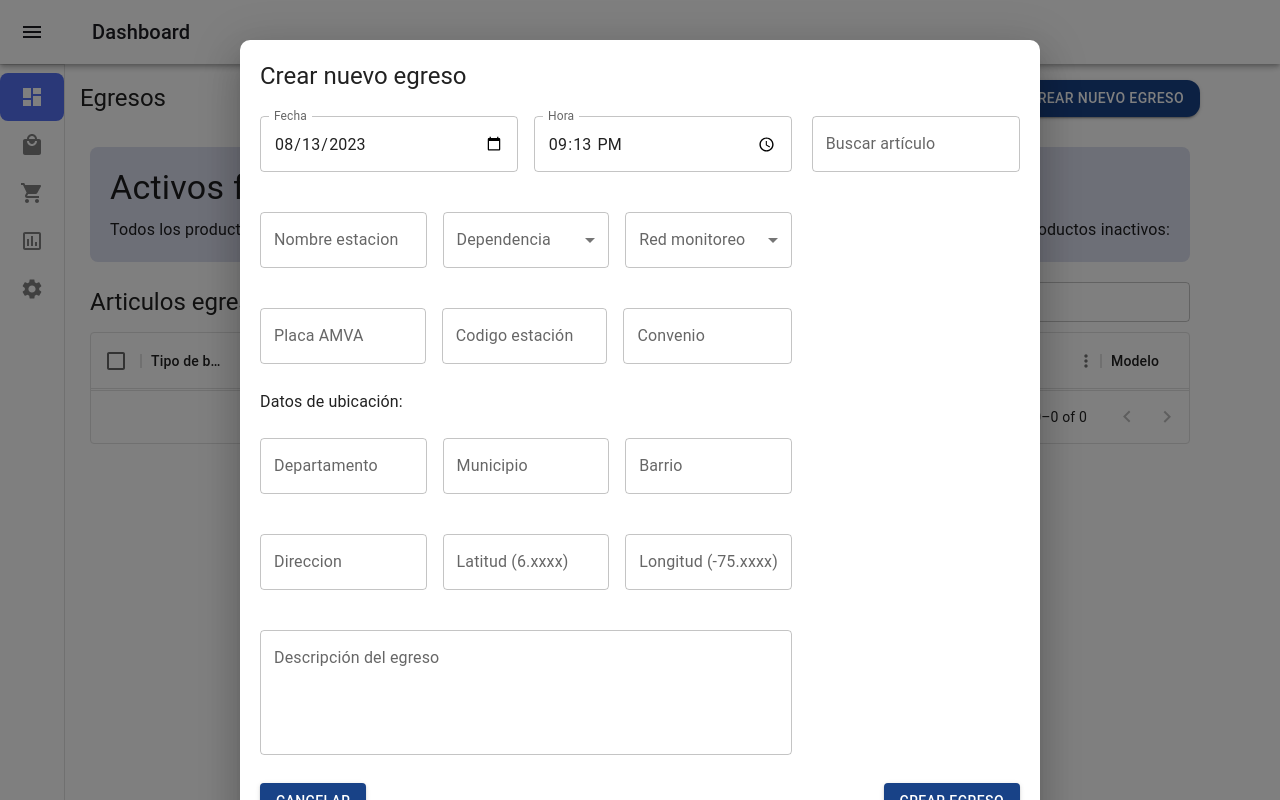
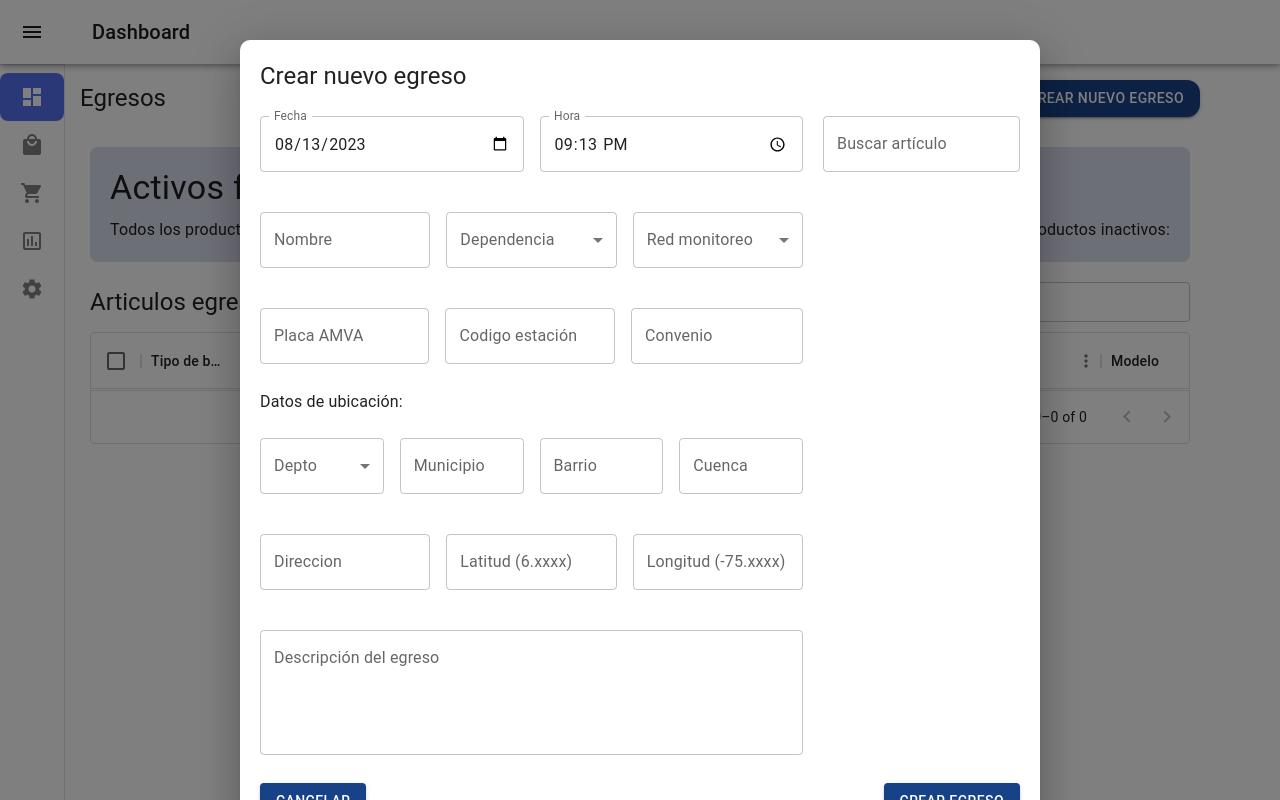
Before and after one commit to jpierre09/SIBI_front, a React (Vite) app: page /outflows in a window 1280 px wide. Both pictures are taken after typing "Sample" into the empty fields and a click on the button "+ CREAR NUEVO EGRESO". Built offline with nearby package versions, Linux system fonts and the light colour scheme.

Commit message:
Add cuenca

```diff
--- a/src/pages/OutflowsModal.jsx
+++ b/src/pages/OutflowsModal.jsx
@@ -1,5 +1,6 @@
 import React from 'react';
 import { Modal, Box, Typography, TextField, Button, Select, MenuItem, InputLabel, FormControl } from '@mui/material';
+
 
 const OutflowsModal = ({ open, onClose }) => {
   // Estados
@@ -26,6 +27,7 @@ const OutflowsModal = ({ open, onClose }) => {
   const [departamento, setDepartamento] = React.useState("");
   const [municipio, setMunicipio] = React.useState("");
   const [barrio, setBarrio] = React.useState("");
+  const [cuenca, setcuenca] = React.useState("");
   const [latitud, setLatitud] = React.useState("");
   const [longitud, setLongitud] = React.useState("");
   const [direccion, setdireccion] = React.useState("");
@@ -105,7 +107,7 @@ const OutflowsModal = ({ open, onClose }) => {
               fullWidth
               margin="normal"
               variant="outlined"
-              label="Nombre estacion"
+              label="Nombre"
               value={nombreestacion}
               onChange={(e) => setnombreestacion(e.target.value)}
               sx={{ marginRight: '16px', width: 'calc(48% - 8px)' }} // Ajuste del width para 3 campos
@@ -186,16 +188,25 @@ const OutflowsModal = ({ open, onClose }) => {
           </Typography>
 
             {/* Campos de Departamento, Municipio y Barrio */}
-          <Box sx={{ display: 'flex', justifyContent: 'space-between', marginBottom: '16px' }}>
-            <TextField
-              fullWidth
-              margin="normal"
-              variant="outlined"
-              label="Departamento"
+            <Box
+              sx={{
+                display: 'flex',
+                marginBottom: '16px',
+                '& > *:not(:last-child)': {
+                  marginRight: '16px',
+                },
+              }}
+            >
+              <FormControl variant="outlined" margin="normal" sx={{ width: 'calc(25% - 8px)' }}>
+                <InputLabel>Depto</InputLabel>
+                <Select
                   value={departamento}
                   onChange={(e) => setDepartamento(e.target.value)}
-              sx={{ marginRight: '16px', width: 'calc(33% - 8px)' }} // Ajuste del width para 3 campos
-            />
+                  label="Departamento"
+                >
+                  <MenuItem value={"Antioquia"}>Antioquia</MenuItem>
+                </Select>
+              </FormControl>
 
               <TextField
                 fullWidth
@@ -204,7 +215,7 @@ const OutflowsModal = ({ open, onClose }) => {
                 label="Municipio"
                 value={municipio}
                 onChange={(e) => setMunicipio(e.target.value)}
-              sx={{ marginRight: '16px', width: 'calc(33% - 8px)' }} // Ajuste del width para 3 campos
+                sx={{ width: 'calc(25% - 8px)' }}
               />
 
               <TextField
@@ -214,10 +225,21 @@ const OutflowsModal = ({ open, onClose }) => {
                 label="Barrio"
                 value={barrio}
                 onChange={(e) => setBarrio(e.target.value)}
-              sx={{ width: 'calc(33% - 8px)' }} // Ajuste del width para 3 campos
+                sx={{ width: 'calc(25% - 8px)' }}
+              />
+
+              <TextField
+                fullWidth
+                margin="normal"
+                variant="outlined"
+                label="Cuenca"
+                value={cuenca}
+                onChange={(e) => setcuenca(e.target.value)}
+                sx={{ width: 'calc(25% - 8px)' }}
               />
 
             </Box>
+
 
             <Box sx={{ display: 'flex', justifyContent: 'space-between', marginBottom: '16px' }}>
               <TextField
```
Lines whose indentation alone changed are shown as unchanged.
